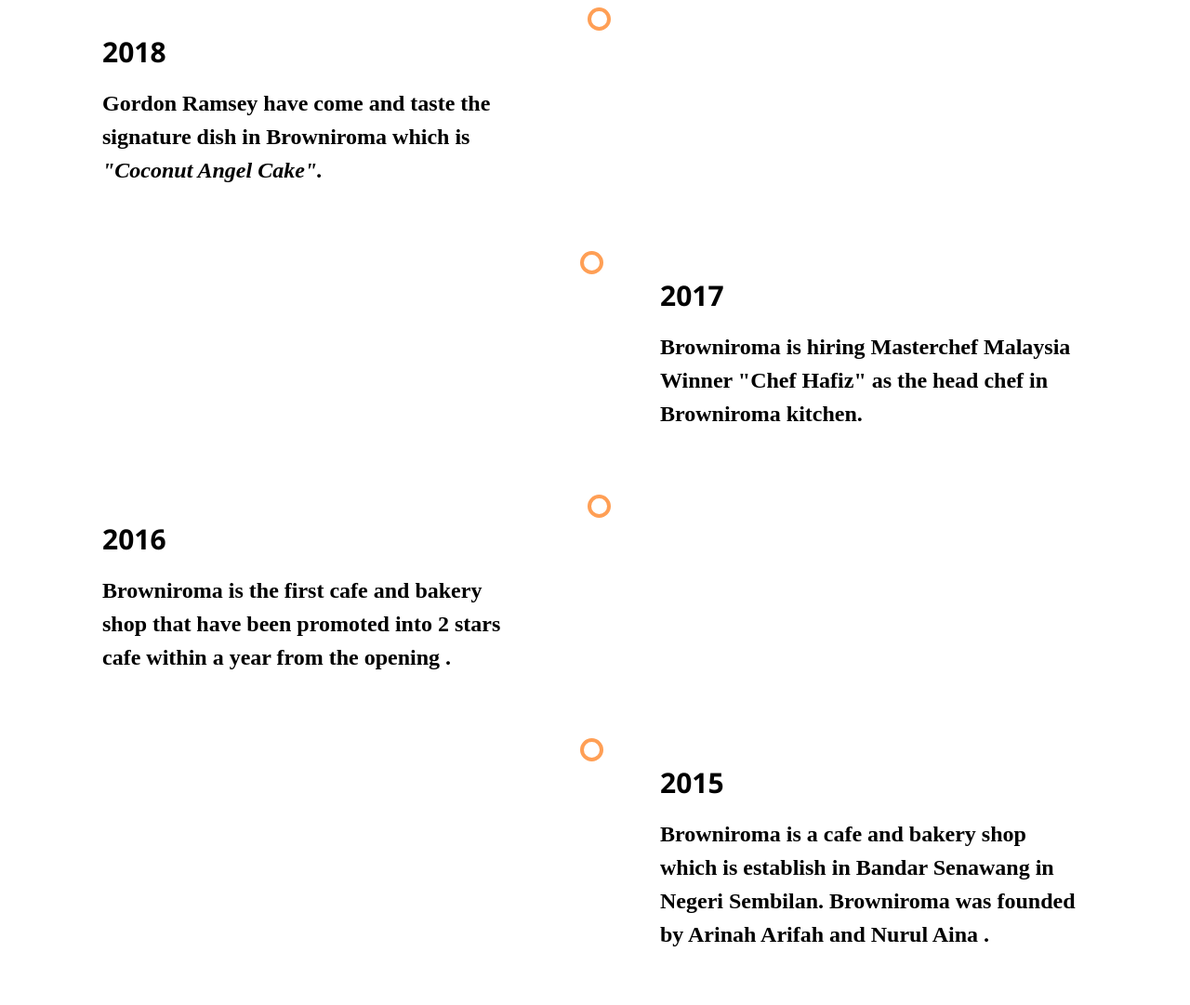
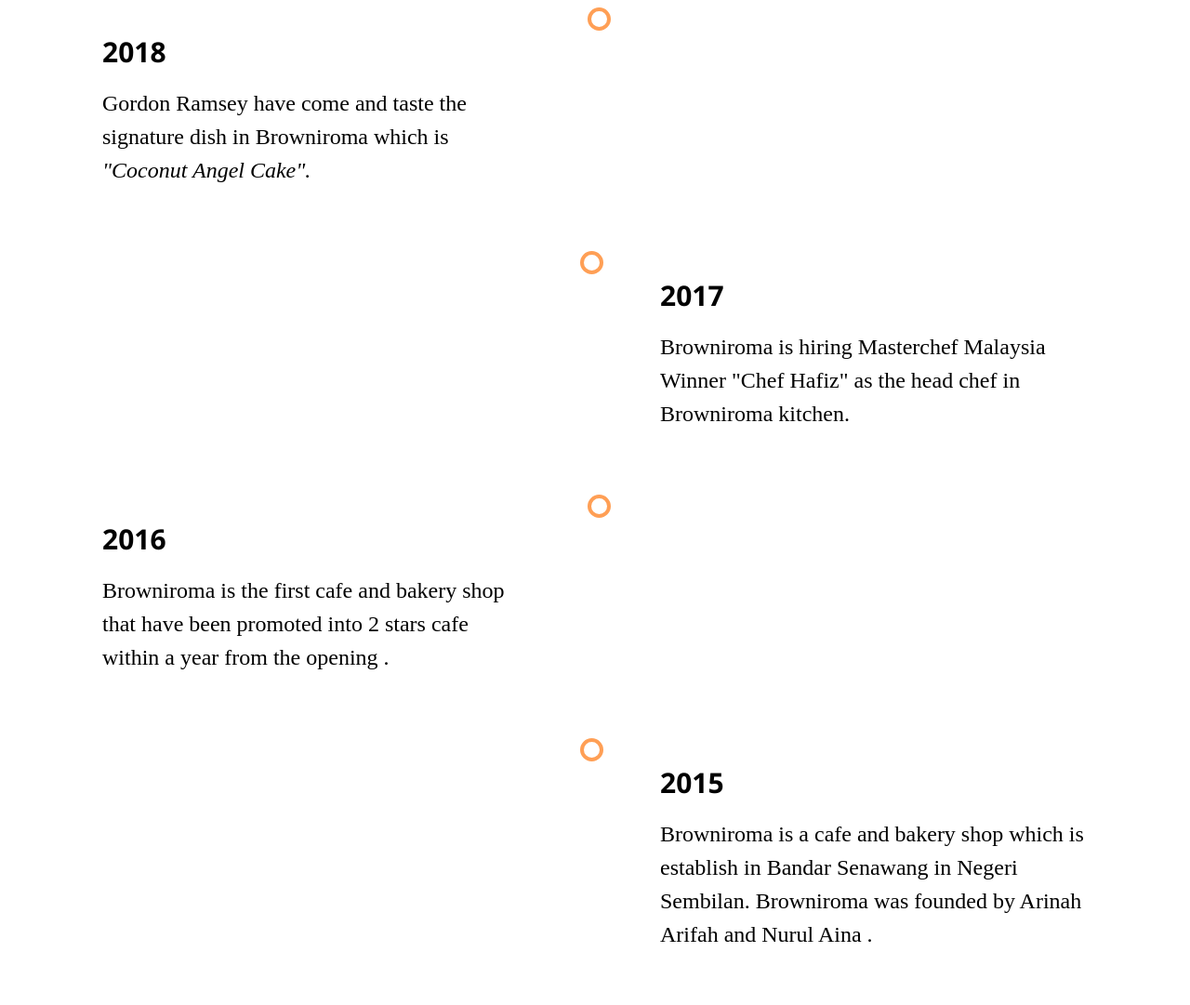
Before and after one commit to browniromacafeandbakery/group, a plain HTML site: page about.html in a window 1280 px wide. Shown: the part 1131-2212 px from the top of the page at 93% size. Drawn offline with nearby package versions, Linux system fonts and the light colour scheme; a script that the page names is missing.

Commit message:
Update about.html

```diff
--- a/about.html
+++ b/about.html
@@ -203,40 +203,41 @@ body, html {
   <div class="container left">
     <div class="content">
       <h2>2020</h2>
-      <p><h3 style="font-family:segoe script"><b>Browniroma is being awarded the best cafe in Negeri Sembilan and will be open a new branch in Selangor and Sabah in future.</p></b></h3>
+      <p><h3 style="font-family:segoe script">Browniroma is being awarded the best cafe in Negeri Sembilan and will be open a new branch in Selangor and Sabah in future.</p></h3>
     </div>
   </div>
   <div class="container right">
     <div class="content">
       <h2><b>2019</h2></b>
-      <p><h3 style="font-family:segoe script"><b>Browniroma get rated 5 stars review by "BangsarBabe" who is one of the famous food critique in Malaysia .</p><b></h3>
+      <p><h3 style="font-family:segoe script">Browniroma get rated 5 stars review by "BangsarBabe" who is one of the famous food critique in Malaysia .</p></h3>
     </div>
   </div>
   <div class="container left">
     <div class="content">
       <h2><b>2018</h2></b>
-      <p><h3 style="font-family:segoe script"><b>Gordon Ramsey have come and taste the signature dish in Browniroma which is <i>"Coconut Angel Cake".</p><b></h3></i>
+      <p><h3 style="font-family:segoe script">Gordon Ramsey have come and taste the signature dish in Browniroma which is <i>"Coconut Angel Cake".</p></h3></i>
     </div>
   </div>
   <div class="container right">
     <div class="content">
       <h2><b>2017</h2></b>
-      <p><h3 style="font-family:segoe script"><b>Browniroma is hiring Masterchef Malaysia Winner "Chef Hafiz" as the head chef in Browniroma kitchen.</p><b></h3>
+      <p><h3 style="font-family:segoe script">Browniroma is hiring Masterchef Malaysia Winner "Chef Hafiz" as the head chef in Browniroma kitchen.</p></h3>
     </div>
   </div>
   <div class="container left">
     <div class="content">
       <h2><b>2016</h2></b>
-      <p><h3 style="font-family:segoe script"><b>Browniroma is the first cafe and bakery shop that have been promoted into 2 stars cafe within a year from the opening .</p><b></h3>
+      <p><h3 style="font-family:segoe script">Browniroma is the first cafe and bakery shop that have been promoted into 2 stars cafe within a year from the opening .</p></h3>
     </div>
   </div>
   <div class="container right">
     <div class="content">
       <h2><b>2015</h2></b>
-      <p><h3 style="font-family:segoe script"><b>Browniroma is a cafe and bakery shop which is establish in Bandar Senawang in Negeri Sembilan. Browniroma was founded by Arinah Arifah and Nurul Aina  .</p></b></h3>
+      <p><h3 style="font-family:segoe script">Browniroma is a cafe and bakery shop which is establish in Bandar Senawang in Negeri Sembilan. Browniroma was founded by Arinah Arifah and Nurul Aina  .</p></h3>
     </div>
   </div>
 </div>
+
 <footer class="w3-center w3-padding-48">
 <div class="row">
   <div class="column" style="background-color: floralwhite;">
@@ -255,6 +256,7 @@ body, html {
     <h5><i class="material-icons">email</i> browniroma21@gmail.com</h5>
   </div>
 </div>
+
 <script src="https://cdn.jsdelivr.net/npm/darkmode-js@1.5.7/lib/darkmode-js.min.js"></script>
 <script>
 const options = {
```
